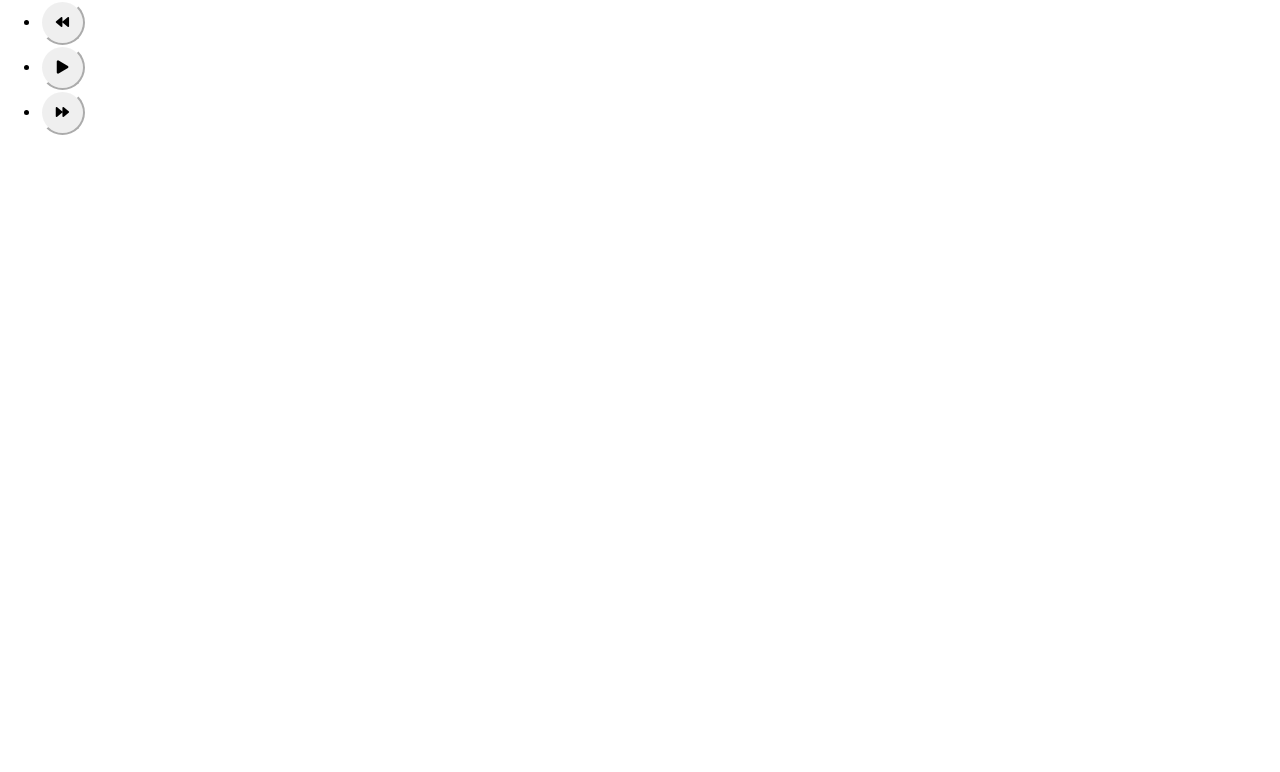
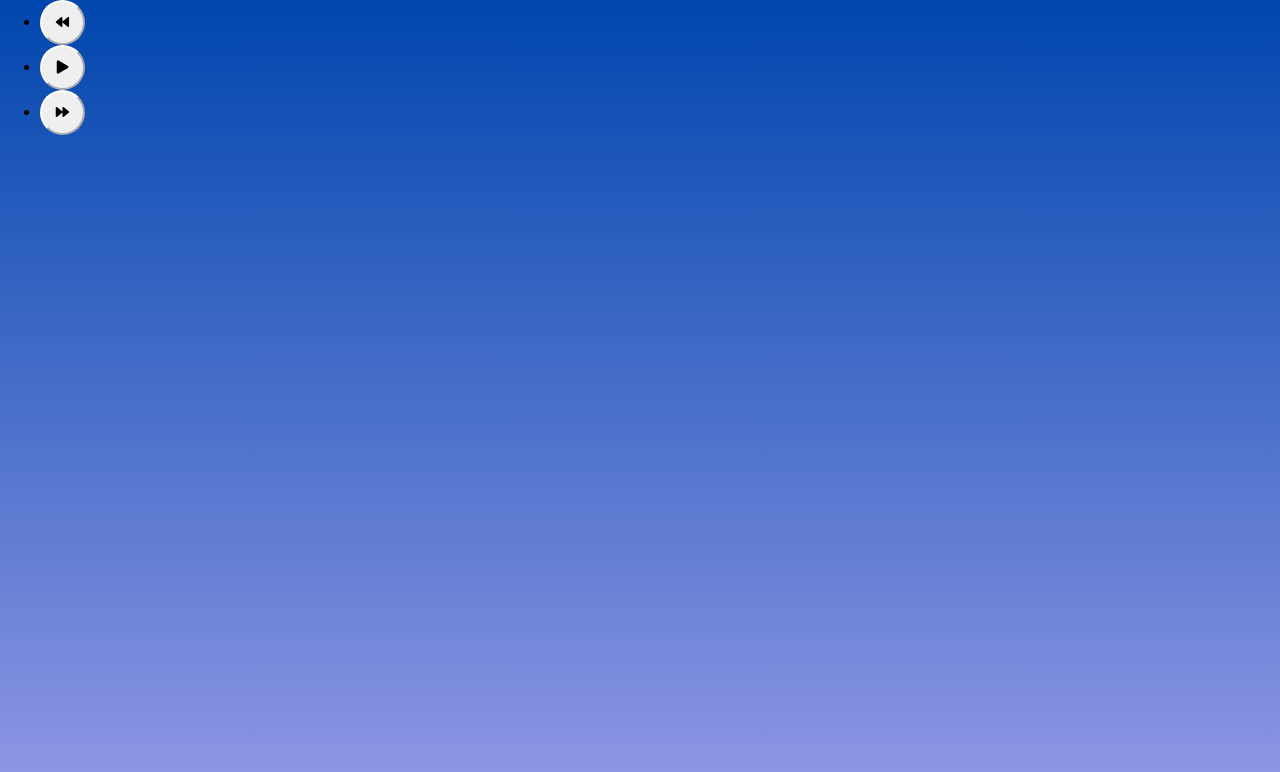
Before and after one commit to Anitamghrb/CLabHW, a plain HTML site: page index.html in a window 1280 px wide. Drawn offline with Linux system fonts and the light colour scheme.

Commit message:
background image is added

```diff
--- a/style.css
+++ b/style.css
@@ -5,6 +5,9 @@
 html{
     height: 100%;
     #0046ae, #9198e5
+}
+body{
+    background-image: linear-gradient(#0046ae, #9198e5);
 }
 
 bigpart -> {
```
